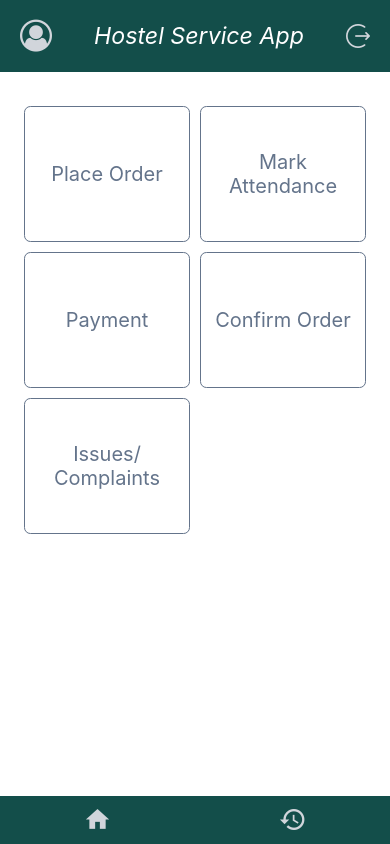
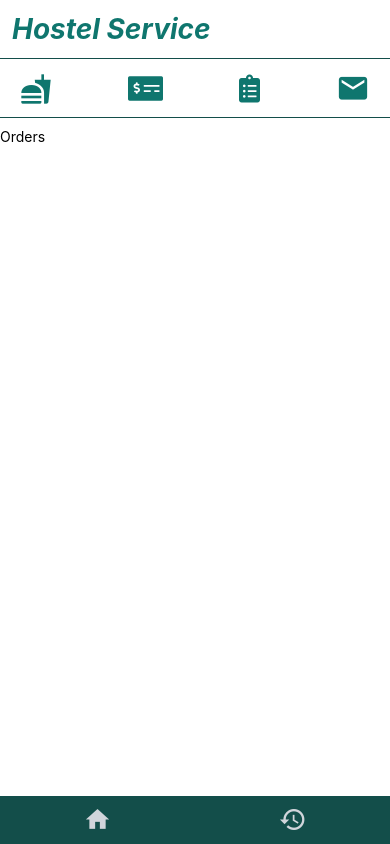
Before and after one commit to ijTuhin/hostelServiceAppReactNative, a React Native app: screen / in a window 390 px wide. Built offline with nearby package versions, Linux system fonts and the light colour scheme.

Commit message:
HistoryPage designed

```diff
--- a/App.js
+++ b/App.js
@@ -2,11 +2,13 @@ import { StyleSheet, Text, View } from "react-native";
 import Constants from "expo-constants";
 import HomePage from "./Components/Home/HomePage";
 import MainNavBar from "./Components/NavMenu/MainNavBar";
+import HistoryPage from "./Components/History/HistoryPage";
 
 export default function App() {
   return (
     <View style={styles.body}>
-      <HomePage />
+      {/* <HomePage /> */}
+      <HistoryPage/>
       <MainNavBar/>
     </View>
   );
--- /dev/null
+++ b/Components/History/Header.js
@@ -0,0 +1,64 @@
+import { View, Text, StyleSheet, TouchableHighlight } from "react-native";
+import { MaterialCommunityIcons, FontAwesome5 } from "@expo/vector-icons";
+import React from "react";
+
+const Header = () => {
+  return (
+    <>
+      <View style={styles.top}>
+        <Text style={styles.topText}>Hostel Service</Text>
+        <View style={styles.navBar}>
+          <TouchableHighlight>
+            <Text>
+              <MaterialCommunityIcons name="food" size={32} color="#0f766e" />
+            </Text>
+          </TouchableHighlight>
+          <TouchableHighlight>
+            <Text>
+              <FontAwesome5 name="money-check-alt" size={28} color="#0f766e" />
+            </Text>
+          </TouchableHighlight>
+          <TouchableHighlight>
+            <Text>
+              <FontAwesome5 name="clipboard-list" size={28} color="#0f766e" />
+            </Text>
+          </TouchableHighlight>
+          <TouchableHighlight>
+            <Text>
+              <MaterialCommunityIcons name="email" size={34} color="#0f766e" />
+            </Text>
+          </TouchableHighlight>
+        </View>
+      </View>
+    </>
+  );
+};
+const styles = StyleSheet.create({
+  top: {
+    borderBottomWidth: "1px",
+    borderBottomColor: "#134e4a",
+    marginBottom: 10,
+  },
+  navBar: {
+    display: "flex",
+    flexDirection: "row",
+    justifyContent: "space-between",
+    alignItems: "flex-end",
+    paddingHorizontal: "1.25rem",
+    paddingVertical: "0.75rem",
+    borderTopWidth: "1px",
+    borderTopColor: "#134e4a",
+  },
+  topText: {
+    color: "#0f766e",
+    fontSize: "1.75rem",
+    fontWeight: 700,
+    // fontFamily:'ui-monospace, SFMono-Regular, Menlo, Monaco, Consolas, "Liberation Mono", "Courier New", monospace',
+    fontStyle: "italic",
+    paddingHorizontal: "0.75rem",
+    paddingVertical: "0.75rem",
+  },
+  menu: {},
+});
+
+export default Header;
--- /dev/null
+++ b/Components/History/HistoryPage.js
@@ -0,0 +1,15 @@
+import { View } from 'react-native'
+import React from 'react'
+import Header from './Header'
+import Orders from './Orders'
+
+const HistoryPage = () => {
+  return (
+    <View>
+      <Header/>
+      <Orders/>
+    </View>
+  )
+}
+
+export default HistoryPage
--- /dev/null
+++ b/Components/History/Orders.js
@@ -0,0 +1,12 @@
+import { View, Text } from 'react-native'
+import React from 'react'
+
+const Orders = () => {
+  return (
+    <View>
+      <Text>Orders</Text>
+    </View>
+  )
+}
+
+export default Orders
--- a/package.json
+++ b/package.json
@@ -19,7 +19,7 @@
     "react-dom": "18.2.0",
     "react-native": "0.71.8",
     "react-native-paper": "^5.9.0",
-    "react-native-safe-area-context": "^4.6.3",
+    "react-native-safe-area-context": "4.5.0",
     "react-native-vector-icons": "^9.2.0",
     "react-native-web": "~0.18.10"
   },
```
Also changed, not shown: 1 other file (tests, documents, lock files or other folders).
